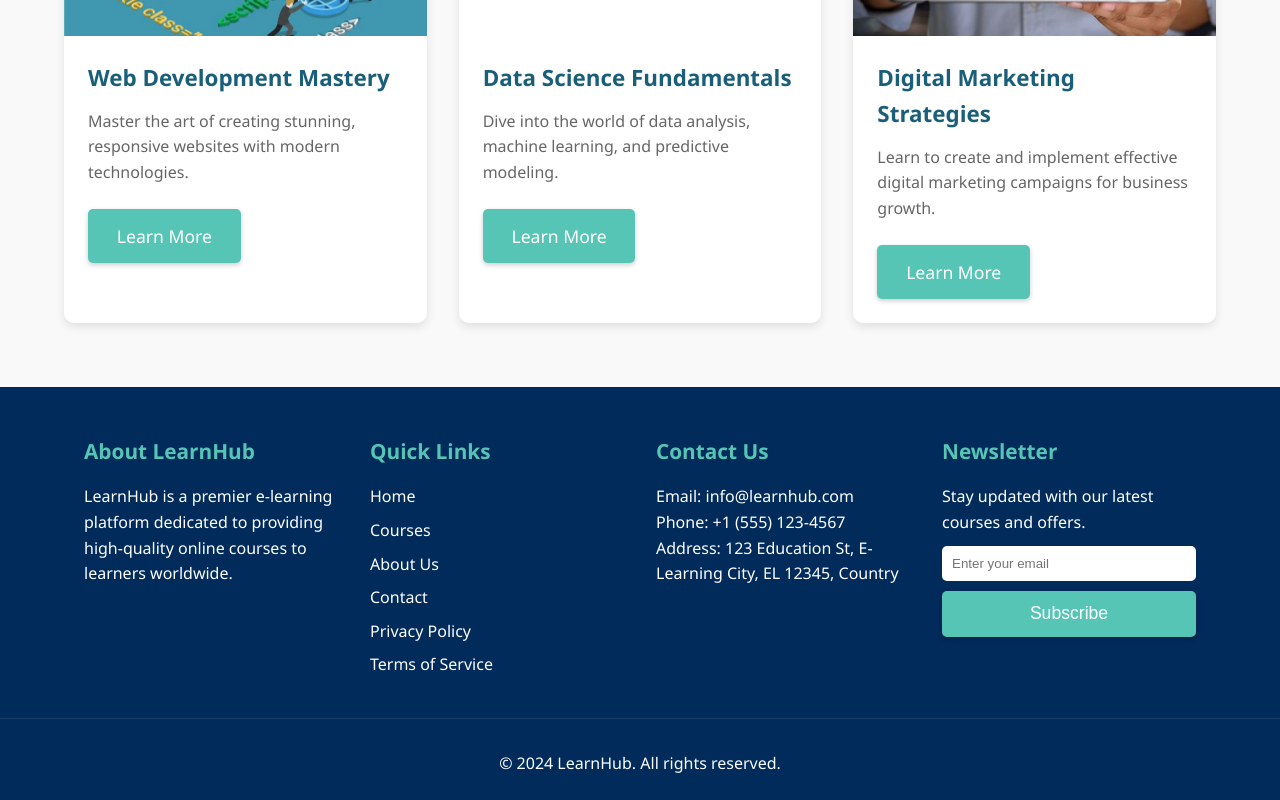
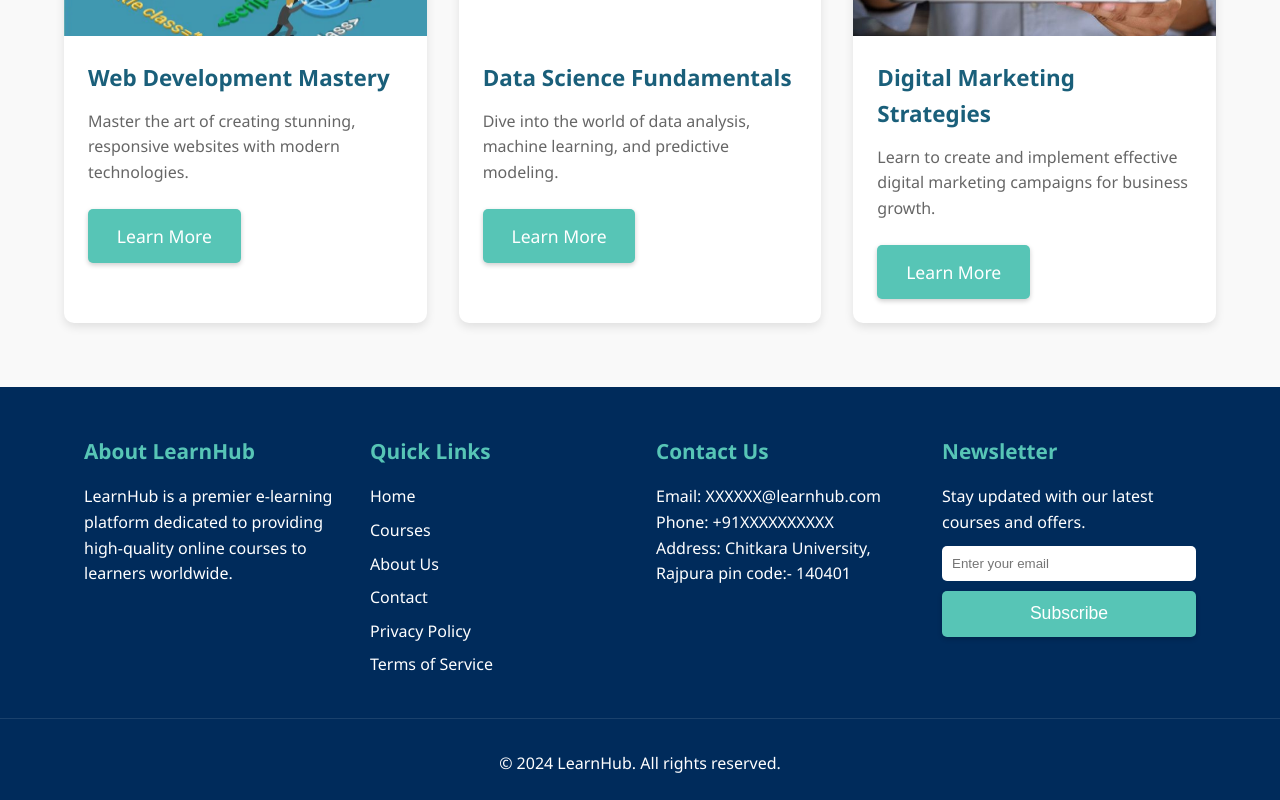
Before and after one commit to devchopra1/learnhub, a plain HTML site: page index.html in a window 1280 px wide. Shown: the part 902-1702 px from the top of the page. Drawn offline with Linux system fonts and the light colour scheme.

Commit message:
index.html

```diff
--- a/index.html
+++ b/index.html
@@ -92,9 +92,9 @@
         </div>
         <div class="footer-section">
           <h3>Contact Us</h3>
-          <p>Email: info@learnhub.com</p>
-          <p>Phone: +1 (555) 123-4567</p>
-          <p>Address: 123 Education St, E-Learning City, EL 12345, Country</p>
+          <p>Email: XXXXXX@learnhub.com</p>
+          <p>Phone: +91XXXXXXXXXX</p>
+          <p>Address: Chitkara University, Rajpura pin code:- 140401</p>
         </div>
         <div class="footer-section">
           <h3>Newsletter</h3>
```
